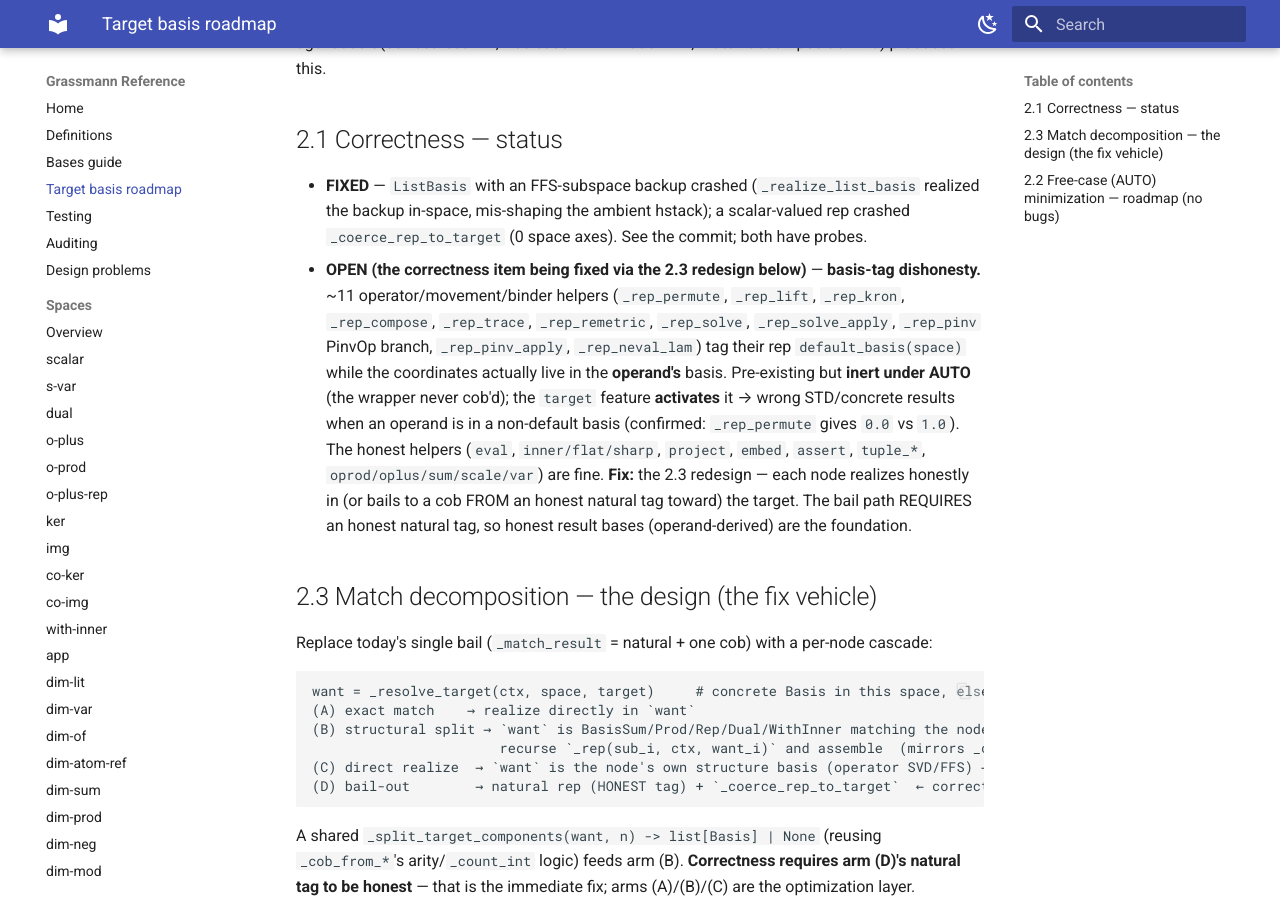
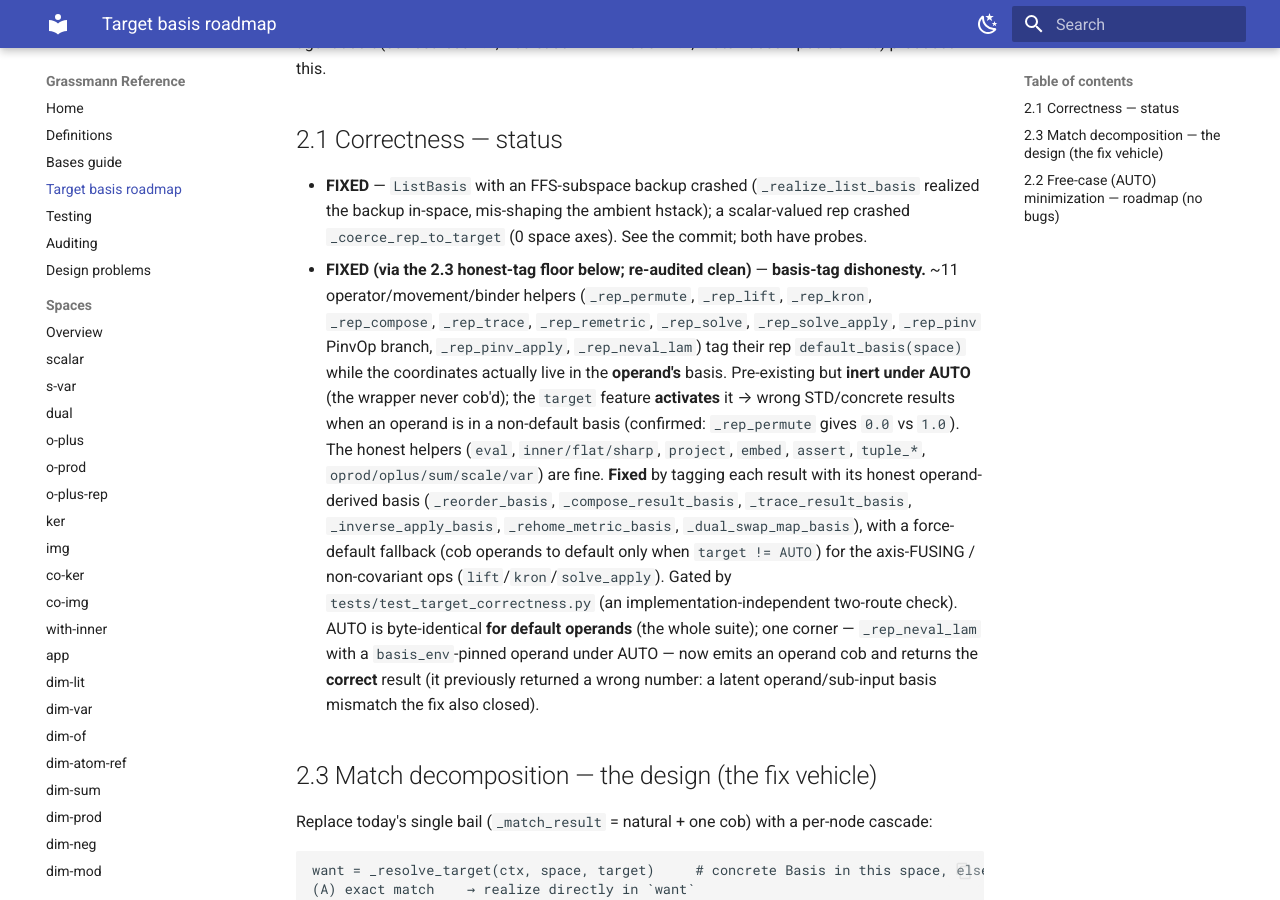
Before and after one commit to wraith1995/Grassmann, an MkDocs documentation site: the page built from docs/target-basis-roadmap.md, in a window 1280 px wide and 900 px high, scrolled down 226 px. Built offline with MkDocs 1.6.1 and Material for MkDocs 9.7.7, drawn with Linux system fonts in a browser that asks for light colours.

Commit message:
docs: mark target-basis tag-dishonesty FIXED (re-audited) + note the neval AUTO nuance
The basis-tag dishonesty is fixed (honest operand-derived result bases + force-default fallback for
fusing ops) and re-audited clean. AUTO is byte-identical for default operands; the one corner —
neval_lam with a basis_env-pinned operand under AUTO — now emits a cob and returns the CORRECT
result (was a latent mismatch the fix also closed).

```diff
--- a/docs/target-basis-roadmap.md
+++ b/docs/target-basis-roadmap.md
@@ -10,7 +10,7 @@ audit (correctness 2.1, free-case minimization 2.2, match decomposition 2.3) pro
 - **FIXED** — `ListBasis` with an FFS-subspace backup crashed (`_realize_list_basis` realized the
   backup in-space, mis-shaping the ambient hstack); a scalar-valued rep crashed `_coerce_rep_to_target`
   (0 space axes). See the commit; both have probes.
-- **OPEN (the correctness item being fixed via the 2.3 redesign below)** — **basis-tag dishonesty.**
+- **FIXED (via the 2.3 honest-tag floor below; re-audited clean)** — **basis-tag dishonesty.**
   ~11 operator/movement/binder helpers (`_rep_permute`, `_rep_lift`, `_rep_kron`, `_rep_compose`,
   `_rep_trace`, `_rep_remetric`, `_rep_solve`, `_rep_solve_apply`, `_rep_pinv` PinvOp branch,
   `_rep_pinv_apply`, `_rep_neval_lam`) tag their rep `default_basis(space)` while the coordinates
@@ -18,9 +18,15 @@ audit (correctness 2.1, free-case minimization 2.2, match decomposition 2.3) pro
   cob'd); the `target` feature **activates** it → wrong STD/concrete results when an operand is in a
   non-default basis (confirmed: `_rep_permute` gives `0.0` vs `1.0`). The honest helpers (`eval`,
   `inner/flat/sharp`, `project`, `embed`, `assert`, `tuple_*`, `oprod/oplus/sum/scale/var`) are fine.
-  **Fix:** the 2.3 redesign — each node realizes honestly in (or bails to a cob FROM an honest
-  natural tag toward) the target. The bail path REQUIRES an honest natural tag, so honest result
-  bases (operand-derived) are the foundation.
+  **Fixed** by tagging each result with its honest operand-derived basis (`_reorder_basis`,
+  `_compose_result_basis`, `_trace_result_basis`, `_inverse_apply_basis`, `_rehome_metric_basis`,
+  `_dual_swap_map_basis`), with a force-default fallback (cob operands to default only when
+  `target != AUTO`) for the axis-FUSING / non-covariant ops (`lift`/`kron`/`solve_apply`). Gated by
+  `tests/test_target_correctness.py` (an implementation-independent two-route check). AUTO is
+  byte-identical **for default operands** (the whole suite); one corner — `_rep_neval_lam` with a
+  `basis_env`-pinned operand under AUTO — now emits an operand cob and returns the **correct**
+  result (it previously returned a wrong number: a latent operand/sub-input basis mismatch the fix
+  also closed).
 
 ## 2.3 Match decomposition — the design (the fix vehicle)
 
```
